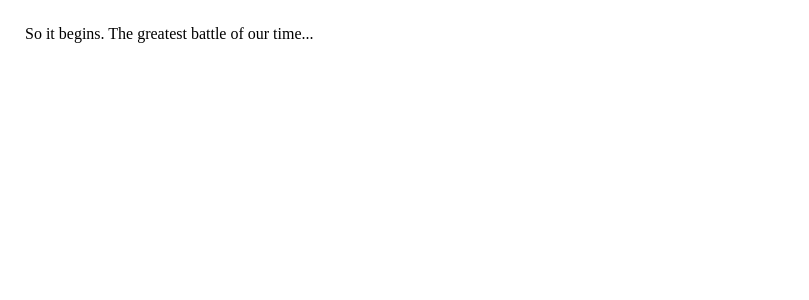
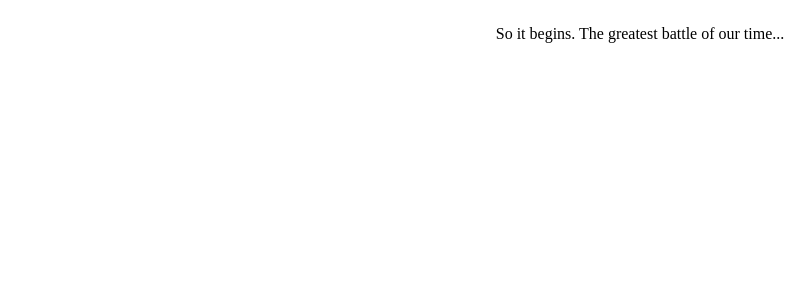
Before and after one commit to ispoljari/itunes-album-list, a React (Create React App) app: page / in a window 1280 px wide. Shown: the top 300 px of the page, without its empty margins (0-809 px from the left). Built offline with nearby package versions, Linux system fonts and the light colour scheme.

Commit message:
Create Column and Column.styled

```diff
--- a/src/App.js
+++ b/src/App.js
@@ -1,14 +1,18 @@
 import React, { Component } from 'react';
 
-import { Container } from './layout';
+import {
+  Container,
+  Flexbox } from './layout';
 
 class App extends Component {
   render() {
     return (
       <Container>
-        <div>
-          So it begins. The greatest battle of our time...
-        </div>
+        <Flexbox>
+          <div>
+            So it begins. The greatest battle of our time...
+          </div>
+        </Flexbox>
       </Container>
     );
   }
--- a/src/layout/Container/Container.js
+++ b/src/layout/Container/Container.js
@@ -5,8 +5,11 @@ import StyledContainer from './Container.styled';
 class Container extends Component {
   render() {
     const {children, ...style} = this.props;
+
     return (
-      <StyledContainer {...style}>
+      <StyledContainer
+        {...style}
+      >
         {children}
       </StyledContainer>
     )
--- a/src/layout/Flexbox/Flexbox.js
+++ b/src/layout/Flexbox/Flexbox.js
@@ -5,8 +5,11 @@ import FlexboxStyled from './Flexbox.styled';
 class Flexbox extends Component {
   render() {
     const {children, ...style} = this.props;
+
     return (
-      <FlexboxStyled {...style}>
+      <FlexboxStyled
+        {...style}
+      >
         {children}
       </FlexboxStyled>
     );
--- a/src/layout/index.js
+++ b/src/layout/index.js
@@ -1 +1,2 @@
 export { default as Container } from './Container/Container';
+export {default as Flexbox } from './Flexbox/Flexbox';
```
Also changed, not shown: src/layout/Column/Column.js (added), src/layout/Column/Column.styled.js (added).
